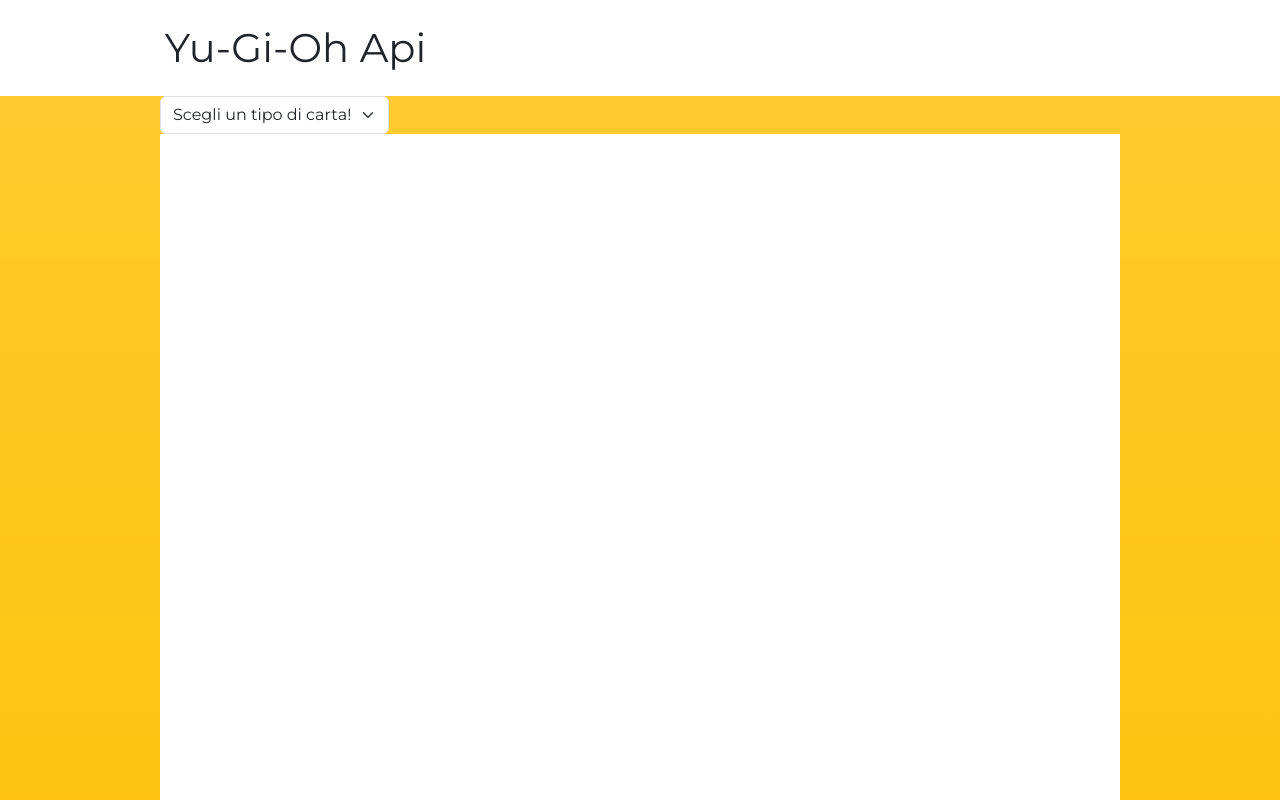
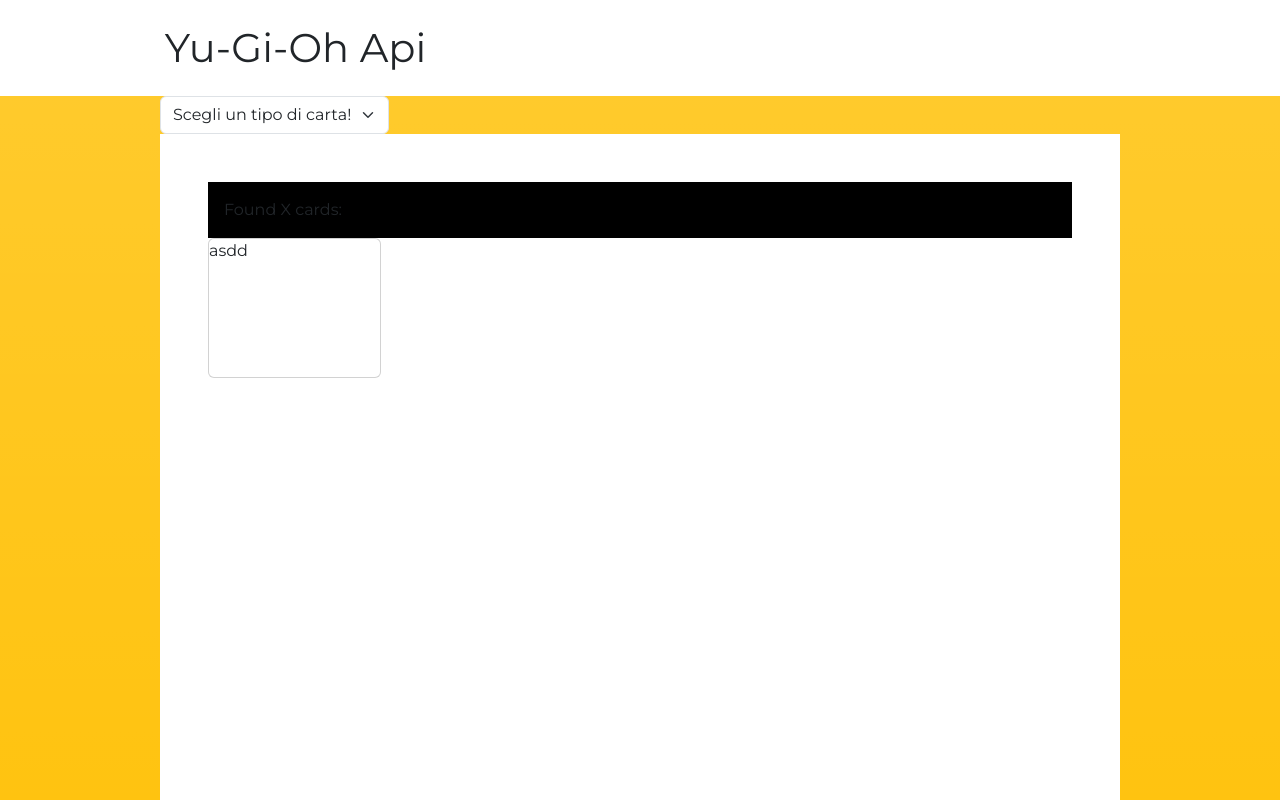
Before and after one commit to Fez06/vite-yu-gi-oh, a Vue app: page / in a window 1280 px wide. Shown: the top 800 px of the page. Built offline with nearby package versions, Linux system fonts and the light colour scheme.

Commit message:
Lavoro da finire

```diff
--- a/src/components/AppCard.vue
+++ b/src/components/AppCard.vue
@@ -5,10 +5,15 @@
 </script>
 
 <template>
-
+    <div class="card">
+        asdd
+    </div>
 
 </template>
 
 <style lang="scss" scoped>
-
+    .card {
+        width: 20%;
+        height: 140px;
+    }
 </style>
--- a/src/components/AppListCards.vue
+++ b/src/components/AppListCards.vue
@@ -1,12 +1,19 @@
 <script>
+    import AppCard from './AppCard.vue';
+
     export default {
-        name: 'CardList'
+        name: 'CardList',
+        components: {
+            AppCard
+        }
     }
 </script>
 
 <template>
-
-
+    <div>
+        <div class="p-3 bg-black">Found X cards:</div>
+        <AppCard/>
+    </div>
 </template>
 
 <style lang="scss" scoped>
--- a/src/components/AppMain.vue
+++ b/src/components/AppMain.vue
@@ -1,5 +1,12 @@
 <script>
+    import AppListCardsVue from './AppListCards.vue';
 
+    export default {
+        name: 'main',
+        components: {
+            AppListCardsVue
+        }
+    }
 </script>
 
 <template>
@@ -14,6 +21,7 @@
 
             <div class="list-cont p-5 bg-white">
                 <!-- qui ci va il componente lista -->
+                <AppListCardsVue/>
             </div>
         </div>
     </div>
```
